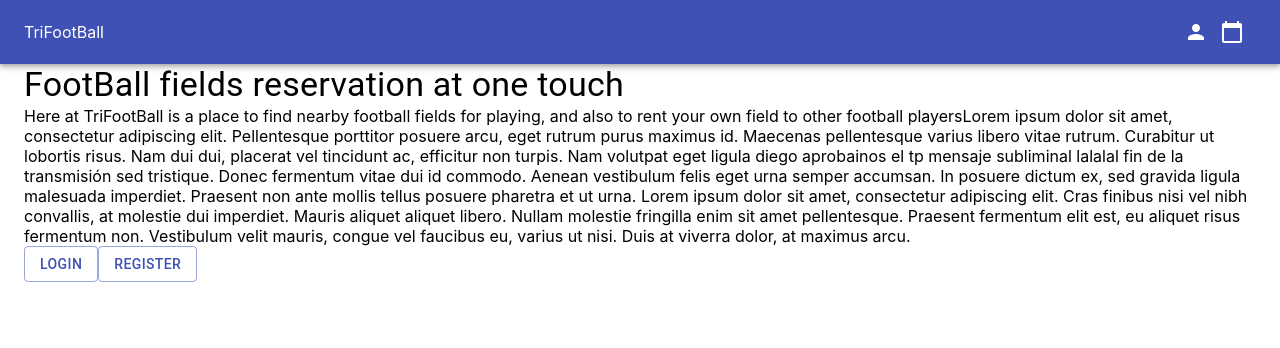
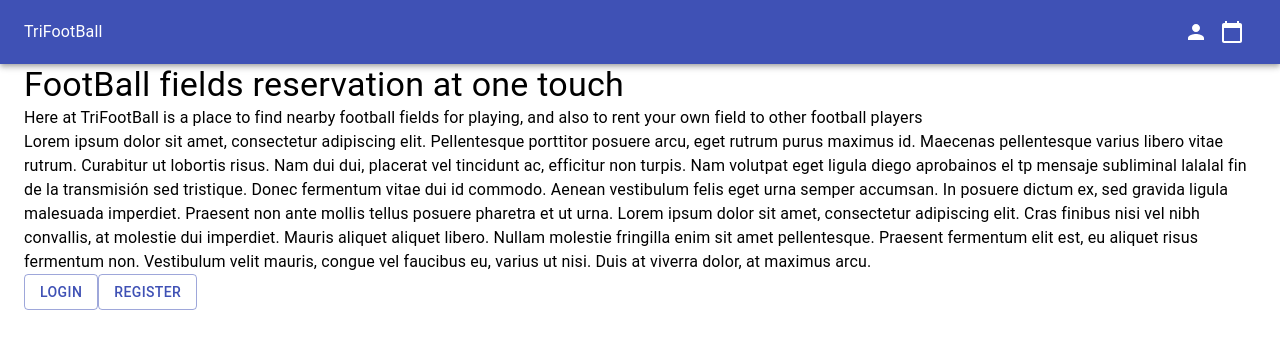
Before and after one commit to BrianCraig/TPElementos, a React (Create React App) app in the folder frontend/: page / in a window 1280 px wide. Shown: the top 348 px of the page. Built offline with nearby package versions, Linux system fonts and the light colour scheme.

Commit message:
fixed tests

```diff
--- a/frontend/src/App.js
+++ b/frontend/src/App.js
@@ -25,7 +25,7 @@ const App = () => {
         <Toolbar>
           <Typography
             className={classes.title}
-            variant="title"
+            variant="subtitle1"
             color="inherit"
             onClick={() => navigate('/')}
           >
--- a/frontend/src/views/Home/HomeView.js
+++ b/frontend/src/views/Home/HomeView.js
@@ -5,8 +5,8 @@ import Button from '@material-ui/core/Button';
 export const HomeView = () =>
 <div>
   <Typography variant="h4">FootBall fields reservation at one touch</Typography>
-  <Typography variant="p">Here at TriFootBall is a place to find nearby football fields for playing, and also to rent your own field to other football players</Typography>
-  <Typography variant="p">Lorem ipsum dolor sit amet, consectetur adipiscing elit. Pellentesque porttitor posuere arcu, eget rutrum purus maximus id. Maecenas pellentesque varius libero vitae rutrum. Curabitur ut lobortis risus. Nam dui dui, placerat vel tincidunt ac, efficitur non turpis. Nam volutpat eget ligula diego aprobainos el tp mensaje subliminal lalalal fin de la transmisión sed tristique. Donec fermentum vitae dui id commodo. Aenean vestibulum felis eget urna semper accumsan. In posuere dictum ex, sed gravida ligula malesuada imperdiet. Praesent non ante mollis tellus posuere pharetra et ut urna. Lorem ipsum dolor sit amet, consectetur adipiscing elit. Cras finibus nisi vel nibh convallis, at molestie dui imperdiet. Mauris aliquet aliquet libero. Nullam molestie fringilla enim sit amet pellentesque. Praesent fermentum elit est, eu aliquet risus fermentum non. Vestibulum velit mauris, congue vel faucibus eu, varius ut nisi. Duis at viverra dolor, at maximus arcu.</Typography>
+  <Typography variant="body1">Here at TriFootBall is a place to find nearby football fields for playing, and also to rent your own field to other football players</Typography>
+  <Typography variant="body1">Lorem ipsum dolor sit amet, consectetur adipiscing elit. Pellentesque porttitor posuere arcu, eget rutrum purus maximus id. Maecenas pellentesque varius libero vitae rutrum. Curabitur ut lobortis risus. Nam dui dui, placerat vel tincidunt ac, efficitur non turpis. Nam volutpat eget ligula diego aprobainos el tp mensaje subliminal lalalal fin de la transmisión sed tristique. Donec fermentum vitae dui id commodo. Aenean vestibulum felis eget urna semper accumsan. In posuere dictum ex, sed gravida ligula malesuada imperdiet. Praesent non ante mollis tellus posuere pharetra et ut urna. Lorem ipsum dolor sit amet, consectetur adipiscing elit. Cras finibus nisi vel nibh convallis, at molestie dui imperdiet. Mauris aliquet aliquet libero. Nullam molestie fringilla enim sit amet pellentesque. Praesent fermentum elit est, eu aliquet risus fermentum non. Vestibulum velit mauris, congue vel faucibus eu, varius ut nisi. Duis at viverra dolor, at maximus arcu.</Typography>
   <div>
     <Button variant="outlined" color="primary">
       Login
--- a/frontend/src/views/ReserveHost/ReserverHostView.js
+++ b/frontend/src/views/ReserveHost/ReserverHostView.js
@@ -6,6 +6,6 @@ export const ReserveHostView = ({reserveList}) =>
     <div>
         <Typography variant="h4">Reserve List for Today</Typography>
         <div>
-            {reserveList.map((reserve) =><SpecificReserve reserve={reserve}/>)}
+            {reserveList.map((reserve) =><SpecificReserve key={reserve.from} reserve={reserve}/>)}
         </div>
     </div>
--- a/frontend/src/views/ReserveHost/SpecificReserve.js
+++ b/frontend/src/views/ReserveHost/SpecificReserve.js
@@ -6,7 +6,7 @@ import CardContent from '@material-ui/core/CardContent';
 export const SpecificReserve = ({ reserve }) =>
   <Card>
     <CardContent>
-      <Typography>Reserve today from {reserve.from} to {reserve.to}</Typography>
-      <Typography>{reserve.reserved ? "Reserved" : "Available to Rent"}</Typography>
+      <Typography variant={"body1"}>Reserve today from {reserve.from} to {reserve.to}</Typography>
+      <Typography variant={"body1"}>{reserve.reserved ? "Reserved" : "Available to Rent"}</Typography>
     </CardContent>
   </Card>
```
